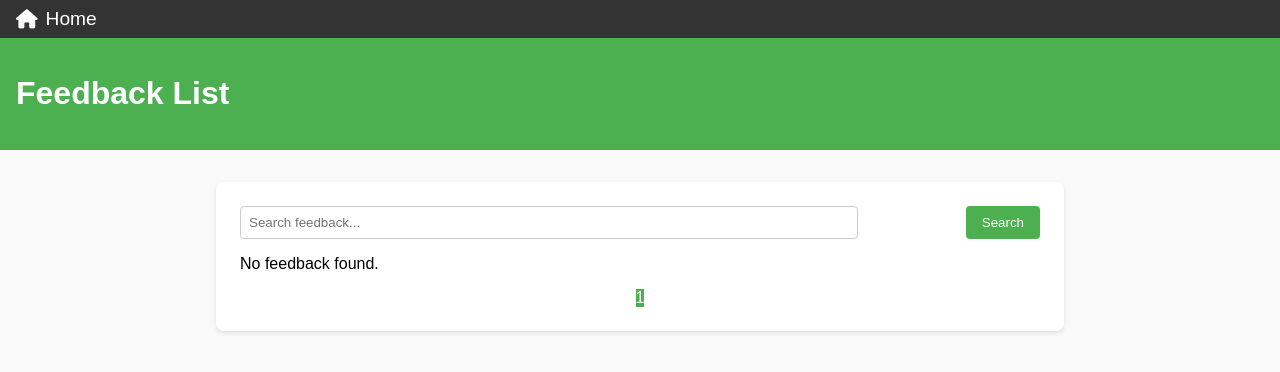
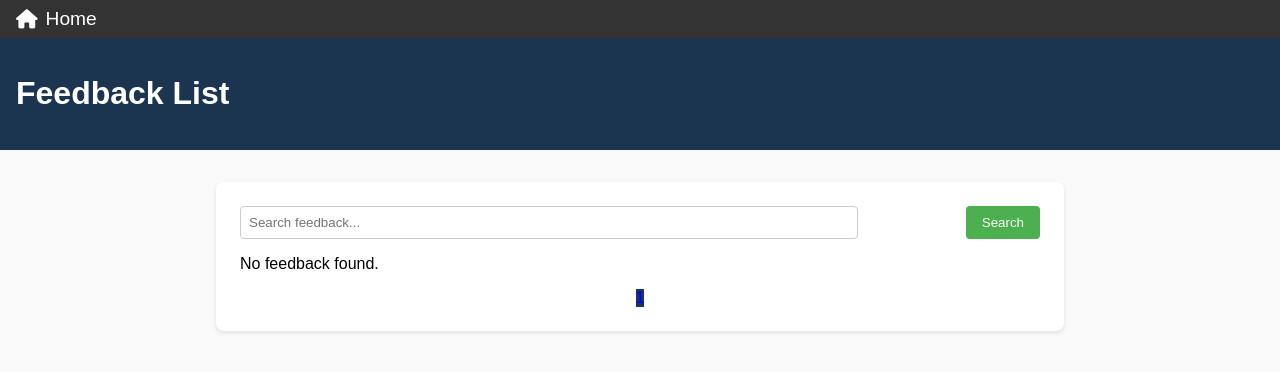
Before and after one commit to ashlybaby/MiniProject, a Django app: page /feedback_list1/ in a window 1280 px wide. Shown: the top 372 px of the page. Run offline with Django 4.2, Linux system fonts and the light colour scheme; data that the repository does not hold is empty; parts of the project's set-up code (start-up, migrations or seed data) failed here and were passed over.

Commit message:
Design change

```diff
--- a/financefolio/myapp/templates/feedback_list.html
+++ b/financefolio/myapp/templates/feedback_list.html
@@ -13,7 +13,7 @@
             background-color: #f9f9f9;
         }
         header {
-            background-color: #4CAF50;
+            background-color:rgb(27, 52, 79);
             color: white;
             padding: 1rem;
         }
@@ -32,7 +32,7 @@
             align-items: center;
         }
         .navbar a:hover {
-            color: #4CAF50;
+            color:rgb(39, 41, 112);
         }
         .navbar a i {
             margin-right: 0.5rem;
@@ -94,18 +94,19 @@
         .pagination a {
             margin: 0 5px;
             padding: 0.5rem 0.8rem;
-            background-color: #f1f1f1;
+            background-color: #003366; /* Dark Blue */
             border: 1px solid #ccc;
             border-radius: 4px;
             text-decoration: none;
-            color: #333;
+            color: #ffffff; /* White text */
         }
+
         .pagination a:hover {
             background-color: #ddd;
         }
         .pagination .active {
-            background-color: #4CAF50;
-            color: white;
+            background-color:rgb(28, 50, 105);
+            color: blue;
             border: none;
         }
     </style>
```
